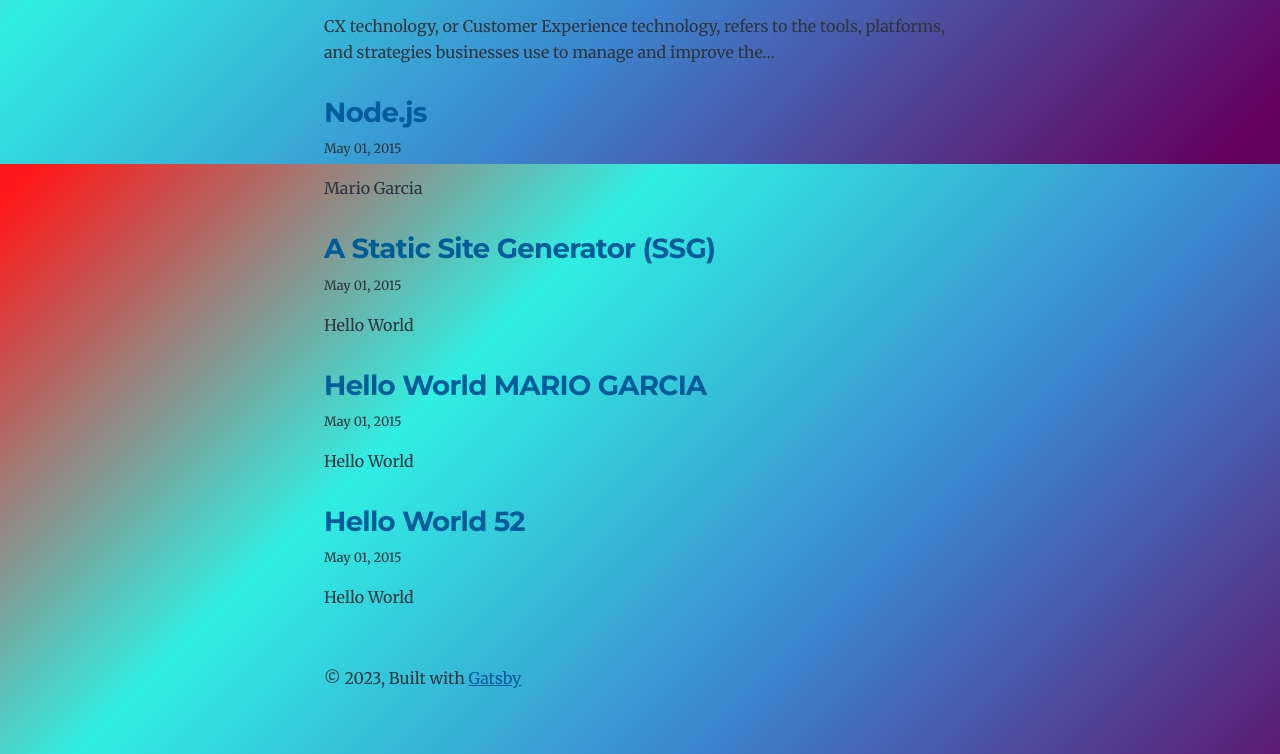
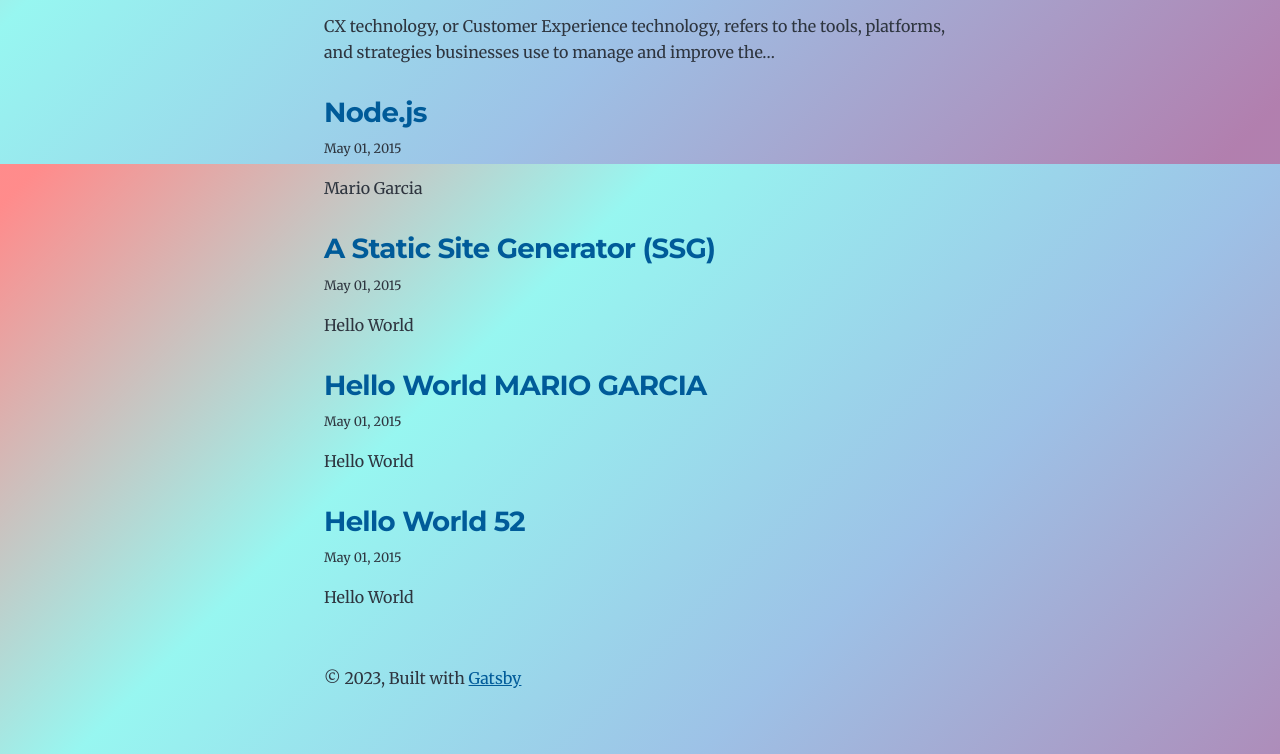
Before and after one commit to msgimanila/gatsby-starter-blog, a Gatsby site: page / in a window 1280 px wide. Shown: the part 636-1390 px from the top of the page. Built offline with nearby package versions, Linux system fonts and the light colour scheme; Gatsby itself is replaced by a stand-in of ours.

Commit message:
Update style.css

```diff
--- a/src/style.css
+++ b/src/style.css
@@ -80,7 +80,7 @@ body {
     margin: auto;
     font-family: -apple-system, BlinkMacSystemFont, sans-serif;
     overflow: auto;
-    background: linear-gradient(315deg, rgba(101,0,94,1) 3%, rgba(60,132,206,1) 38%, rgba(48,238,226,1) 68%, rgba(255,25,25,1) 98%);
+    background: linear-gradient(315deg, rgba(101,0,94,.5) 3%, rgba(60,132,206,.5) 38%, rgba(48,238,226,.5) 68%, rgba(255,25,25,.5) 98%);
     animation: gradient 15s ease infinite;
     background-size: 400% 400%;
     background-attachment: fixed;
```
